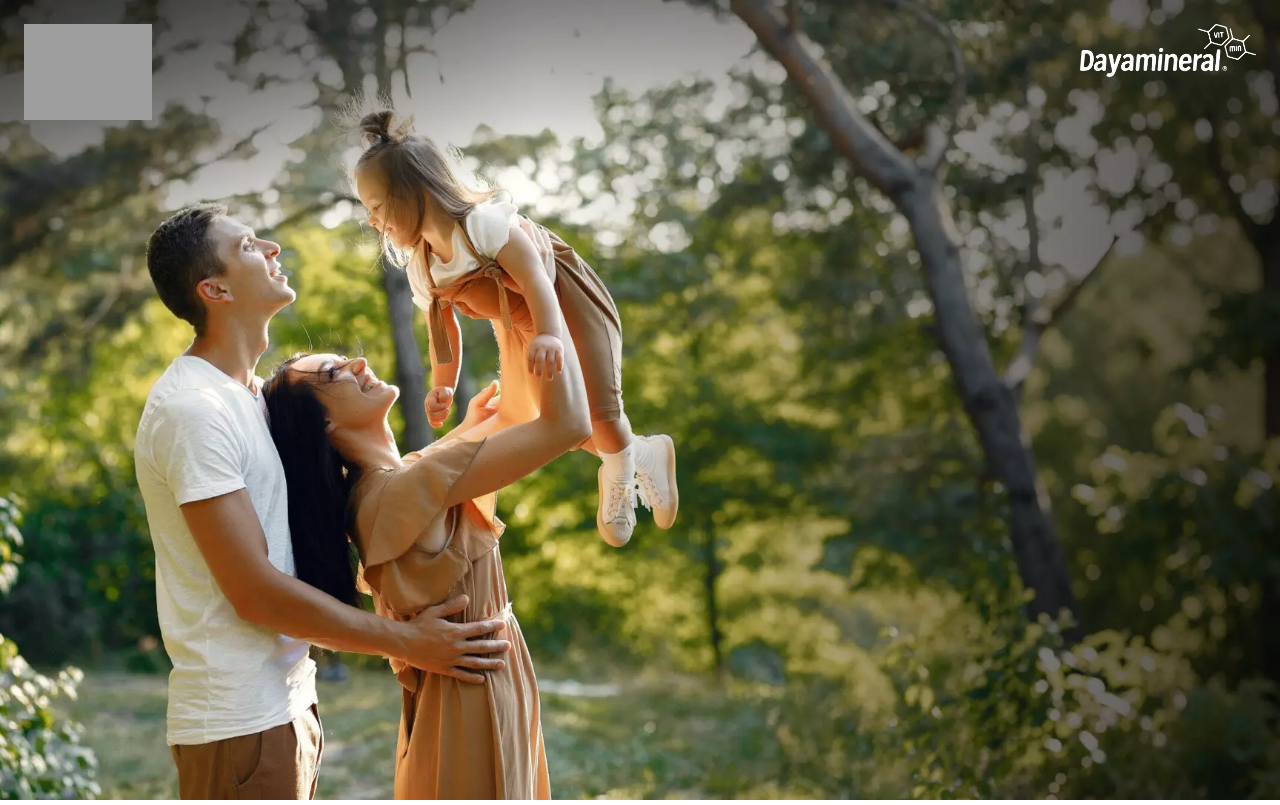
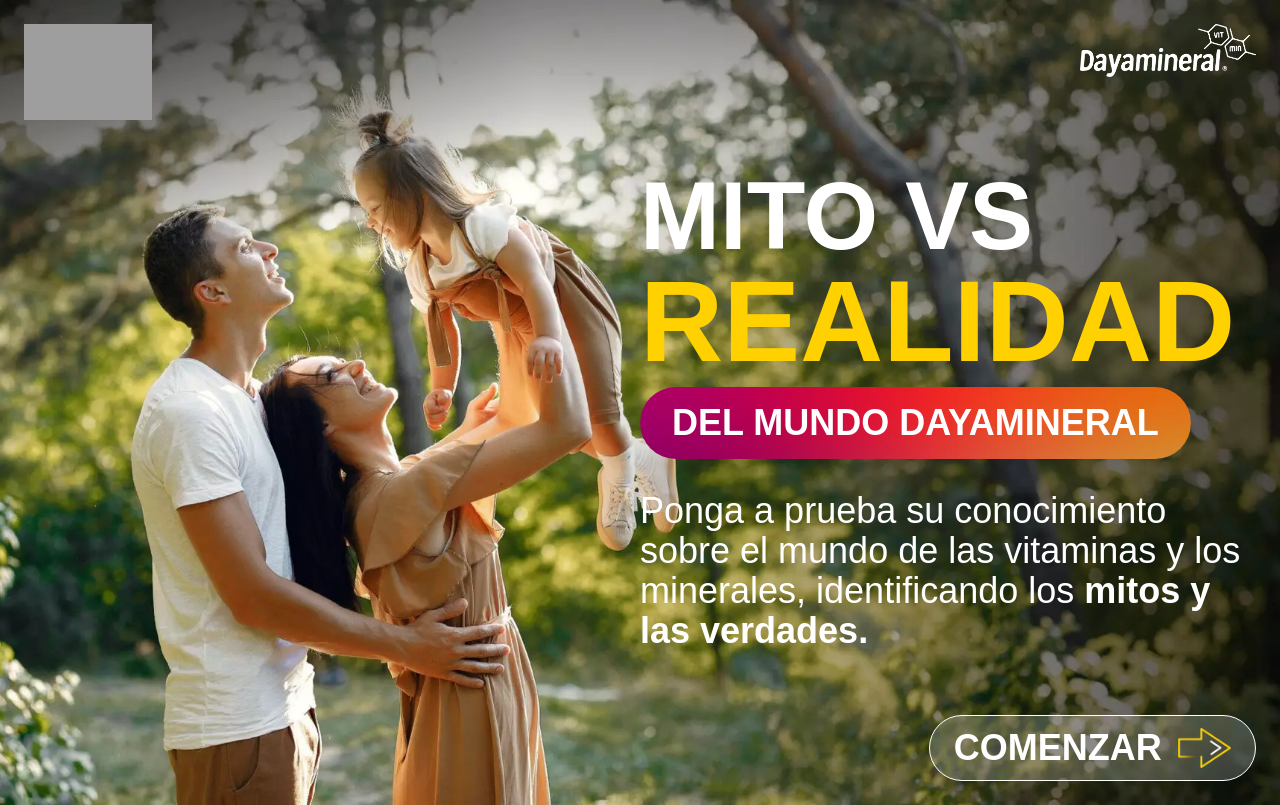
Before and after one commit to TDanyStark/mito_vs_realidad_dayamineral, an Astro site: page / in a window 1280 px wide. Built offline with nearby package versions, Linux system fonts and the light colour scheme; Astro itself is replaced by a stand-in of ours; grey boxes are pictures that could not be loaded; a web font is replaced by a local one.

Commit message:
feat: update layout and index pages with new content and styles

```diff
--- a/src/layouts/Layout.astro
+++ b/src/layouts/Layout.astro
@@ -11,7 +11,7 @@
 		<link rel="icon" type="image/png" href={`${URL_BASE}/favicon.png`} />
 		<title>Mito vs Realidad Dayamineral</title>
 	</head>
-	<body>
+	<body class="font-brandon">
 		<slot />
 	</body>
 </html>
--- a/src/pages/index.astro
+++ b/src/pages/index.astro
@@ -1,11 +1,49 @@
 ---
-import Header from '@/components/Header.astro';
-import { URL_BASE } from '@/config';
-import Layout from '@/layouts/Layout.astro';
+import Header from "@/components/Header.astro";
+import { URL_BASE } from "@/config";
+import Layout from "@/layouts/Layout.astro";
 ---
 
 <Layout>
-	<div class="min-h-screen flex flex-col" style={`background-image: url(${URL_BASE}/backgrounds/bg_home.webp); background-size: cover; background-position: center;`}>
-		<Header/>
-	</div>
+  <div
+    class="min-h-screen flex flex-col bg-right lg:bg-center lg:bg-cover"
+    style={`background-image: url(${URL_BASE}/backgrounds/bg_home.webp);`}
+  >
+    <Header />
+    <main
+      class="w-7xl mx-auto max-w-full p-4 md:p-6 flex-1 flex justify-end h-full items-center"
+    >
+      <div class="w-full lg:w-1/2 h-full">
+        <h1 class="text-6xl md:text-8xl font-bold text-white mb-2">
+          MITO VS
+          <span class="block text-amarillo-abbott" style="font-size:1.2em;"
+            >REALIDAD</span
+          >
+        </h1>
+        <h2
+          class="text-xl xs:text-2xl lg:text-4xl text-white bg-center bg-cover px-8 py-4 rounded-full font-bold inline-block"
+          style={`background-image: url(${URL_BASE}/bg_btn_01.webp);`}
+        >
+          DEL MUNDO DAYAMINERAL
+        </h2>
+        <p class="mt-8 text-2xl xs:text-3xl lg:text-4xl text-white">
+          Ponga a prueba su conocimiento sobre el mundo de las vitaminas y los
+          minerales, identificando los <strong>mitos y las verdades.</strong>
+        </p>
+        <div class="mt-16 flex justify-end">
+          <a
+            class="text-3xl lg:text-4xl text-white font-bold py-3 px-6 border border-white rounded-full flex items-center bg-white/20"
+						href={`${URL_BASE}/quiz`}
+          >
+            COMENZAR
+            <img
+              class="w-auto h-10 ml-4"
+              src={`${URL_BASE}/iconos/arrow.webp`}
+              alt="Arrow Right"
+            />
+          </a>
+        </div>
+      </div>
+    </main>
+  </div>
 </Layout>
--- a/src/styles/global.css
+++ b/src/styles/global.css
@@ -29,4 +29,6 @@
 
   --font-brandon: "Brandon", sans-serif;
   --font-georgia: Georgia, serif;
+
+  --breakpoint-xs: 26rem;
 }
```
